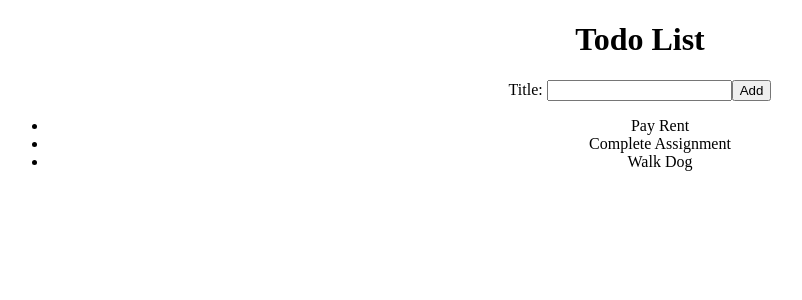
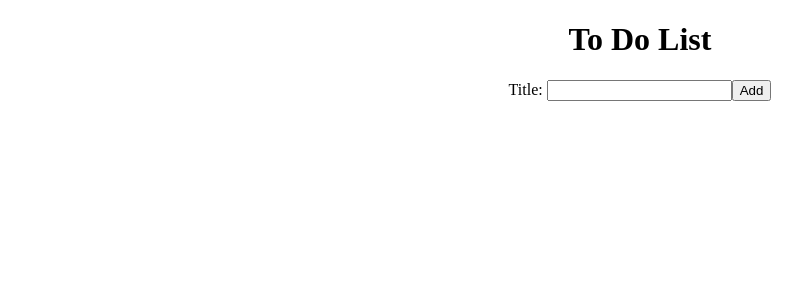
Before and after one commit to SamanthaDiazWebDev/react-todo, a React (Create React App) app: page / in a window 1280 px wide. Shown: the top 300 px of the page, without its empty margins (0-802 px from the left). Built offline with nearby package versions, Linux system fonts and the light colour scheme; the HTML template or start-up script is replaced by a standard one.

Commit message:
answers for lesson 1.4

```diff
--- a/src/AddTodoForm.js
+++ b/src/AddTodoForm.js
@@ -1,18 +1,25 @@
-import React from "react";
+import React, { useState } from 'react';
 
-const AddTodoForm = (props) => {
-    function handleAddTodo(event) {
+const AddTodoForm = ({ onAddTodo }) => {
+    const [todoTitle, setTodoTitle] = useState('');
+
+    const handleTitleChange = (event) => {
+        const newTodoTitle = event.target.value;
+        setTodoTitle(newTodoTitle);
+    }
+
+    const handleAddTodo = (event) => {
         event.preventDefault();
-        const todoTitle = event.target.title.value;
         console.log(todoTitle);
-        props.onAddTodo(todoTitle);
-        event.target.reset();
+        onAddTodo({title: todoTitle, id: Date.now()});
+        setTodoTitle('');
     }
+
     return (
         <form onSubmit={handleAddTodo}>
-            <label htmlFor="todoTitle">Title: </label>
-            <input id="todoTitle" name="title"></input>
-            <input type="submit" value="Add" />
+            <label htmlFor='todoTitle'>Title: </label>
+            <input id='todoTitle' /*type="text" name="title"*/ onChange={handleTitleChange} value={todoTitle} />
+            <button type="submit">Add</button>
         </form>
     );
 }
--- a/src/App.js
+++ b/src/App.js
@@ -1,19 +1,20 @@
-import React from 'react';
+import React, {useState} from 'react';
 import AddTodoForm from './AddTodoForm';
 import TodoList from './TodoList';
 
-function App() {
-  const [newTodo, setNewTodo] = React.useState("");
+const App = () => {
+  const [todoList, setTodoList] = useState([]);
+
+  const addTodo = (newTodo) => {
+    setTodoList ([...todoList, {newTodo}]);
+  }
 
   return (
     <div style={{ textAlign: 'center' }}>
-      <h1>Todo List</h1>
+      <h1>To Do List</h1>
 
-      <AddTodoForm onAddTodo={setNewTodo} />
-      <p>{newTodo}</p>
-      <TodoList />
-
-
+      <AddTodoForm onAddTodo={addTodo} />
+      <TodoList todoList={todoList} />
     </div>
   );
 }
--- a/src/TodoList.js
+++ b/src/TodoList.js
@@ -2,27 +2,12 @@ import React from "react";
 import TodoListItem from './TodoListItem';
 
 
-const todoList = [
-    {
-      id: 1,
-      title: 'Pay Rent',
-    },
-    {
-      id: 2,
-      title: 'Complete Assignment',
-    },
-    {
-      id: 3,
-      title: 'Walk Dog',
-    },
-];
-
-function TodoList() {
+function TodoList({todoList}) {
   return (
     <ul>
-      {todoList.map(function (item) {
+      {todoList.map((item) => {
         return (
-          <TodoListItem key={item.id} item={item} />
+          <TodoListItem key={item.newTodo.id} todo={item.newTodo} />
           )
       })}
     </ul>
--- a/src/TodoListItem.js
+++ b/src/TodoListItem.js
@@ -1,9 +1,9 @@
-import * as React from 'react';
+import React from 'react';
 
-function TodoListItem(props) {
+function TodoListItem({todo}) {
     return (
         <li>
-            {props.item.title}
+            {todo.title}
         </li>
     );
 
```
